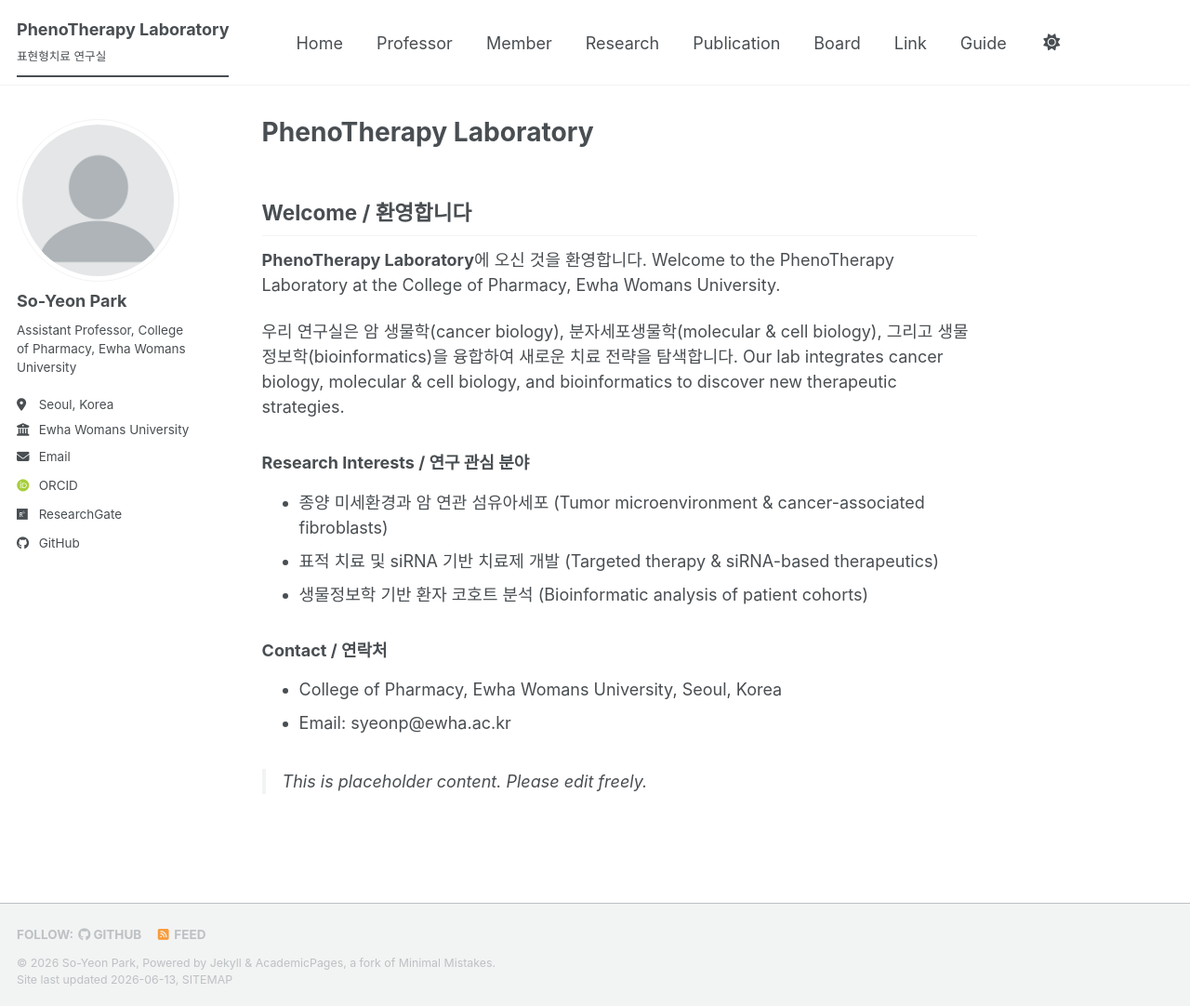
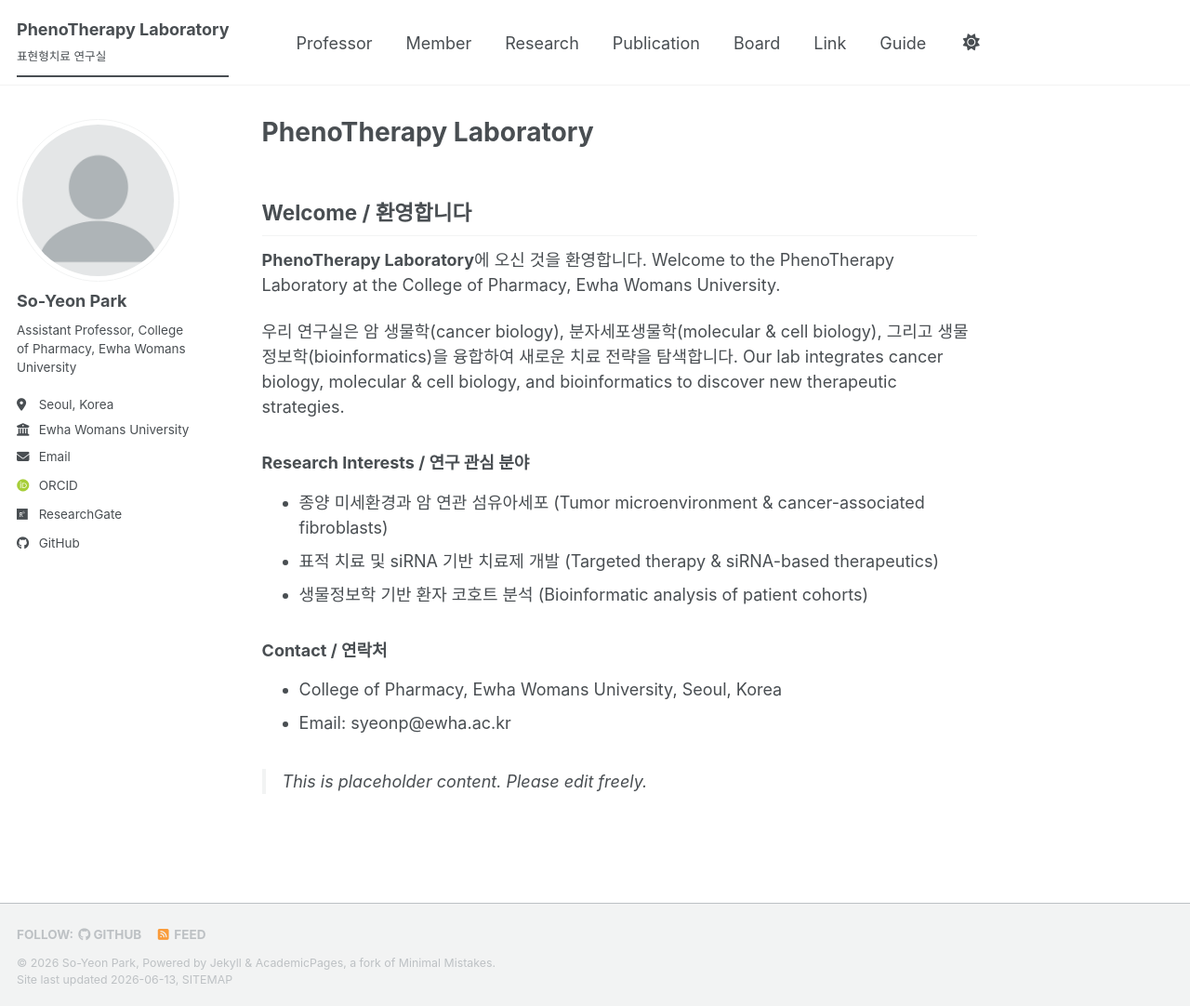
Before and after one commit to PhenoTherapy/phenotherapy.github.io, a Jekyll site: the page built from _pages/home.md, in a window 1280 px wide and 1082 px high. Shown: the whole window at 93% size. Built offline with Jekyll 4.4.1, drawn with Linux system fonts in a browser that asks for light colours; some web fonts are replaced; a script bundle is joined from its source files by our own code; library files that are not in the unit come from our copies.

Commit message:
Update navigation.yml

```diff
--- a/_data/navigation.yml
+++ b/_data/navigation.yml
@@ -7,9 +7,8 @@
 # NOTE that only one of the CV options should be selected, the first is for the
 #      Markdown formatted page while the second is generated using JSON.
 
+# main links
 main:
-  - title: "Home"
-    url: /
   - title: "Professor"
     url: /professor/
   - title: "Member"
```
